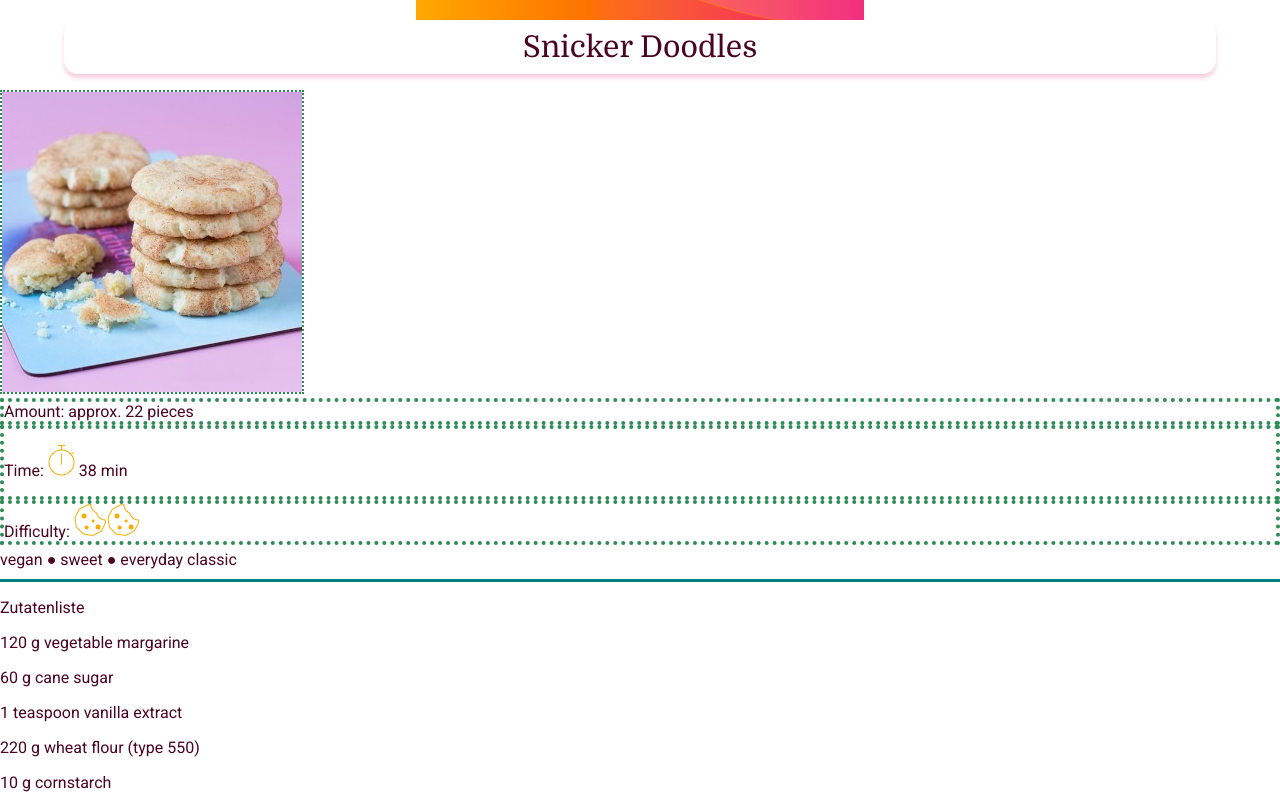
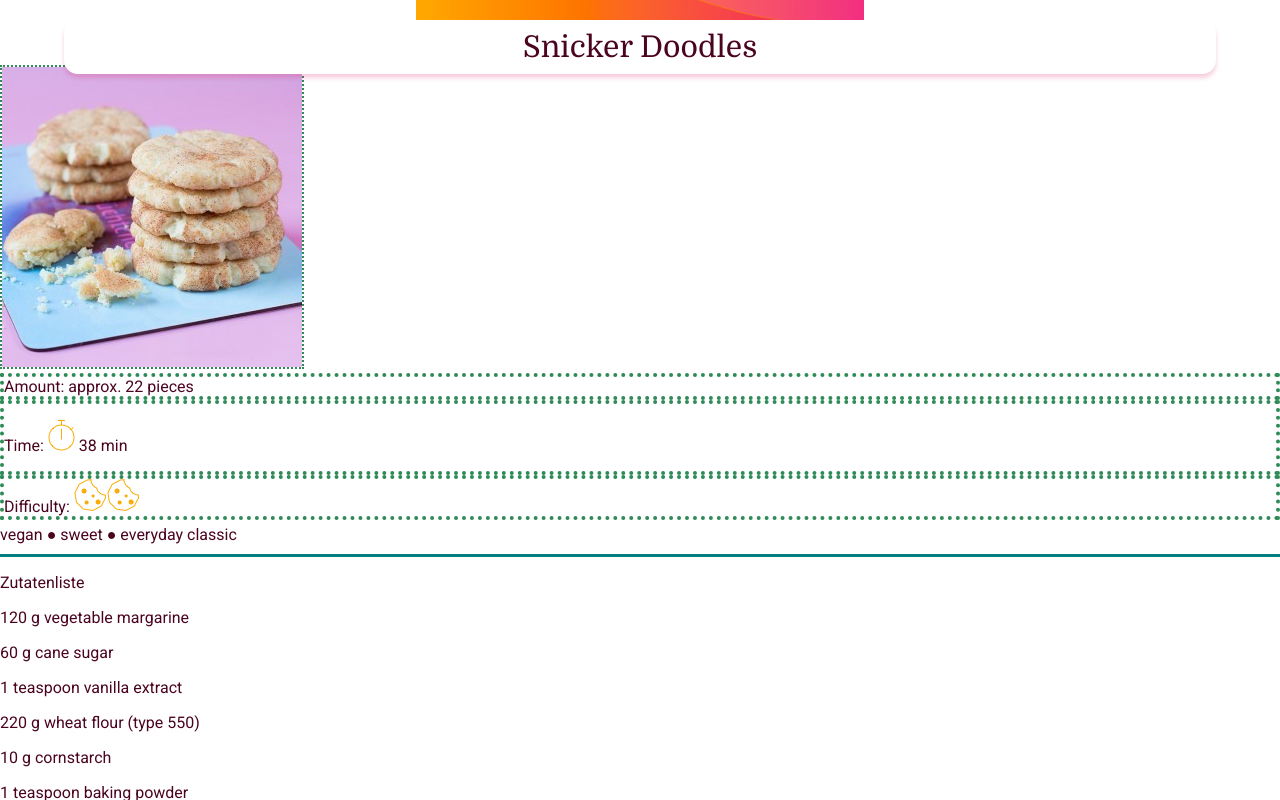
Before and after one commit to L-M-K-B/backen-f-r-menschen, a React (Create React App) app: page /recipeDetailed/recipe01 in a window 1280 px wide. Built offline with nearby package versions, Linux system fonts and the light colour scheme.

Commit message:
Adjust header as fixed

```diff
--- a/src/app/App.js
+++ b/src/app/App.js
@@ -12,7 +12,7 @@ import Header from '../header-footer/Header'
 
 const Grid = styled.div`
   display: grid;
-  grid-template-rows: 80px 1fr;
+  grid-template-rows: 55px 1fr;
   height: 100vh;
 `
 const MainArea = styled.main`
--- a/src/header-footer/Header.js
+++ b/src/header-footer/Header.js
@@ -4,7 +4,6 @@ import {
   Panel,
   HeadlineContainer,
   Headline,
-  Filling,
 } from './header-footer-style'
 import HeaderPanel from '../images/HeaderPanel.png'
 
@@ -15,7 +14,6 @@ export default function Header({ title }) {
       <HeadlineContainer>
         <Headline>{title}</Headline>
       </HeadlineContainer>
-      <Filling />
     </HeaderContainer>
   )
 }
--- a/src/header-footer/header-footer-style.js
+++ b/src/header-footer/header-footer-style.js
@@ -29,10 +29,3 @@ export const Headline = styled.p`
   font-family: 'Domine', serif;
   font-size: 30px;
 `
-export const Filling = styled.div`
-  position: absolute;
-  height: 25px;
-  width: 100%;
-  margin-top: 55px;
-  background-color: transparent;
-`
--- a/src/recipes-overview/RecipesOverviewStyle.js
+++ b/src/recipes-overview/RecipesOverviewStyle.js
@@ -3,7 +3,7 @@ import { Link } from 'react-router-dom'
 import { font, oShadow } from '../misc/colors'
 
 export const RecipesOverviewPageStyle = styled.div`
-  margin: 0 20px;
+  margin: 25px 20px 0;
 `
 export const OverviewContainer = styled.div`
   height: 235px;
```
